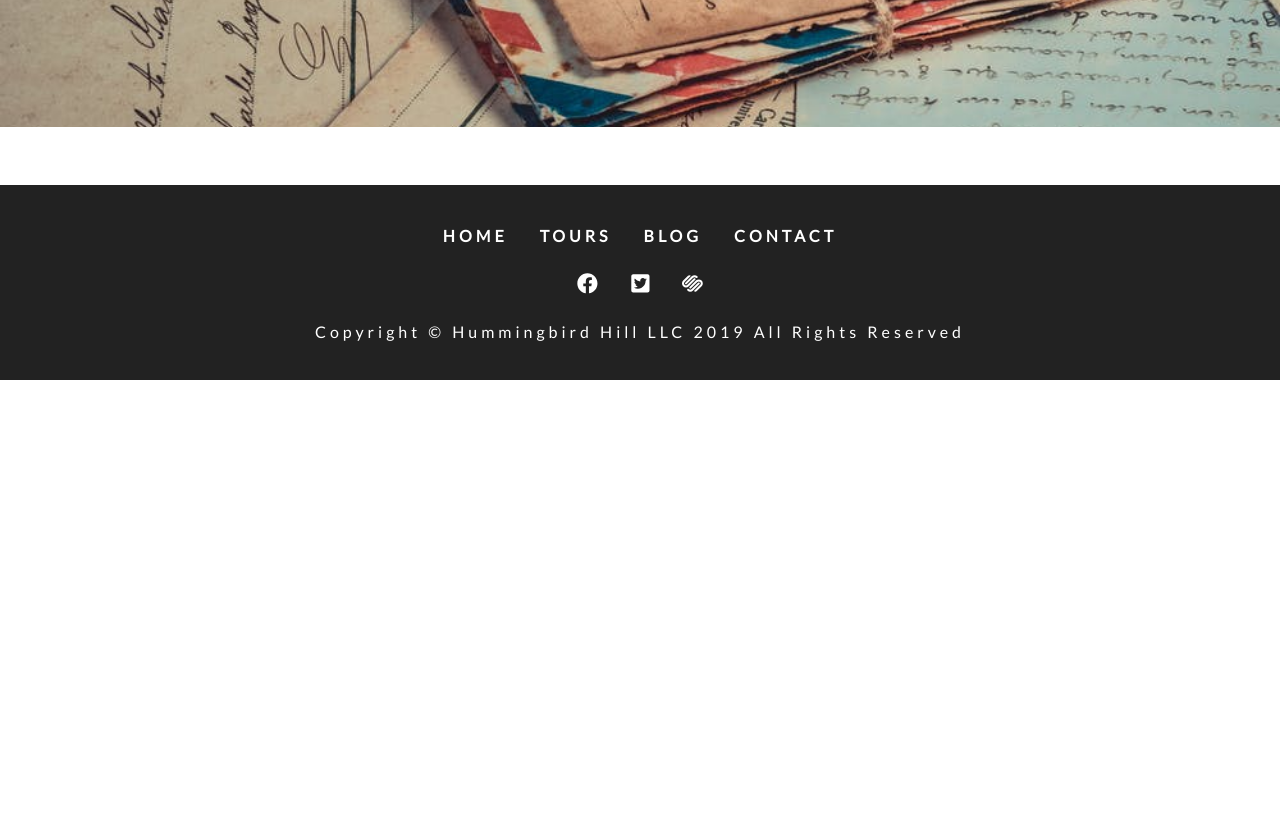
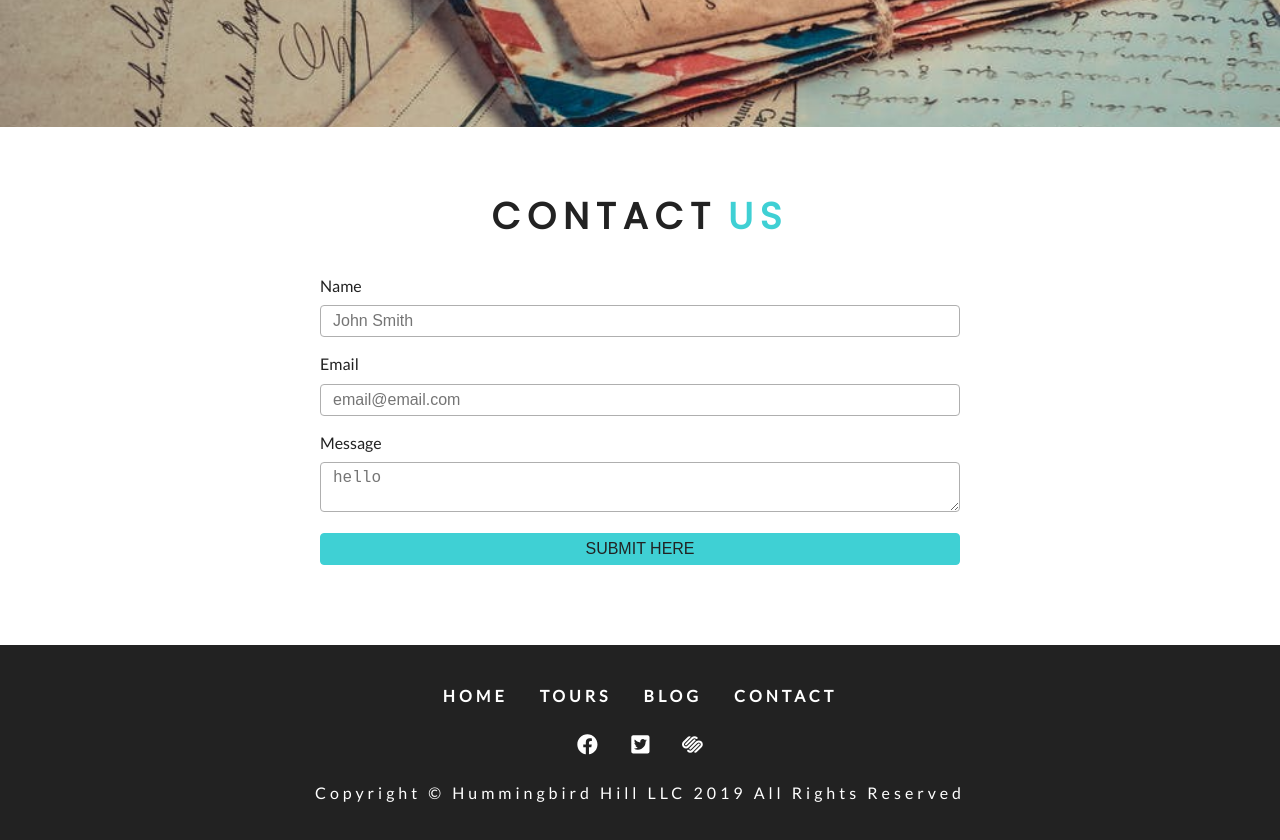
Before and after one commit to milespratt/backroads, a Gatsby site: page /contact in a window 1280 px wide. Shown: the part 420-1260 px from the top of the page. Before the commit the page ends 800 px from the top, so only its background shows below. Built offline with nearby package versions, Linux system fonts and the light colour scheme; Gatsby itself is replaced by a stand-in of ours.

```diff
--- a/package.json
+++ b/package.json
@@ -24,7 +24,7 @@
     "gatsby-plugin-transition-link": "^1.16.2",
     "gatsby-source-filesystem": "^2.1.40",
     "gatsby-transformer-sharp": "^2.3.7",
-    "gsap": "^3.0.2",
+    "gsap": "^2.1.3",
     "node-sass": "^4.13.0",
     "react": "^16.12.0",
     "react-dom": "^16.12.0",
--- /dev/null
+++ b/src/components/Contact/Contact.jsx
@@ -0,0 +1,55 @@
+import React from "react"
+import Title from "../Title"
+import styles from "../../css/contact.module.css"
+export default function Contact() {
+  return (
+    <section className={styles.contact}>
+      <Title title="contact" subtitle="us" />
+      <div className={styles.center}>
+        <form
+          action="https://formspree.io/milesdpratt@gmail.com"
+          method="POST"
+          className={styles.form}
+        >
+          <div>
+            <label htmlFor="name">Name</label>
+            <input
+              type="text"
+              name="name"
+              id="name"
+              className={styles.formControl}
+              placeholder="John Smith"
+            />
+          </div>
+          <div>
+            <label htmlFor="email">Email</label>
+
+            <input
+              type="email"
+              name="email"
+              id="email"
+              className={styles.formControl}
+              placeholder="email@email.com"
+            />
+          </div>
+          <div>
+            <label htmlFor="messate">Message</label>
+            <textarea
+              name="message"
+              id="name"
+              className={styles.formControl}
+              placeholder="hello"
+            ></textarea>
+          </div>
+          <div>
+            <input
+              type="submit"
+              value="Submit here"
+              className={styles.submit}
+            />
+          </div>
+        </form>
+      </div>
+    </section>
+  )
+}
--- a/src/components/Home/About.jsx
+++ b/src/components/Home/About.jsx
@@ -1,8 +1,10 @@
 import React from "react"
 import Title from "../Title"
+import AniLink from "gatsby-plugin-transition-link/AniLink"
+
 import styles from "../../css/about.module.css"
 import Img from "gatsby-image"
-import { graphql, useStaticQuery, Link } from "gatsby"
+import { graphql, useStaticQuery } from "gatsby"
 
 const getImage = graphql`
   query aboutImage {
@@ -37,9 +39,9 @@
             Lorem ipsum dolor sit amet consectetur adipisicing elit. Nobis quis
             ut ex.
           </p>
-          <Link to="/tours" className="btn-primary">
+          <AniLink fade to="/tours" className="btn-primary">
             read more
-          </Link>
+          </AniLink>
         </article>
       </div>
     </section>
--- a/src/pages/404.jsx
+++ b/src/pages/404.jsx
@@ -9,8 +9,8 @@
     <Layout>
       <header className={styles.error}>
         <Banner title="Looks like you're lost">
-          <AniLink fade className="btn-white" to="/">
-            GO home
+          <AniLink paintDrip className="btn-white" to="/">
+            Go home
           </AniLink>
         </Banner>
       </header>
--- a/src/pages/contact.jsx
+++ b/src/pages/contact.jsx
@@ -3,11 +3,12 @@
 import StyledHero from "../components/StyledHero"
 
 import { graphql } from "gatsby"
-
+import Contact from "../components/Contact/Contact"
 export default function contact({ data }) {
   return (
     <Layout>
       <StyledHero img={data.contactBcg.childImageSharp.fluid} />
+      <Contact />
     </Layout>
   )
 }
```
Also changed, not shown: 1 other file.
